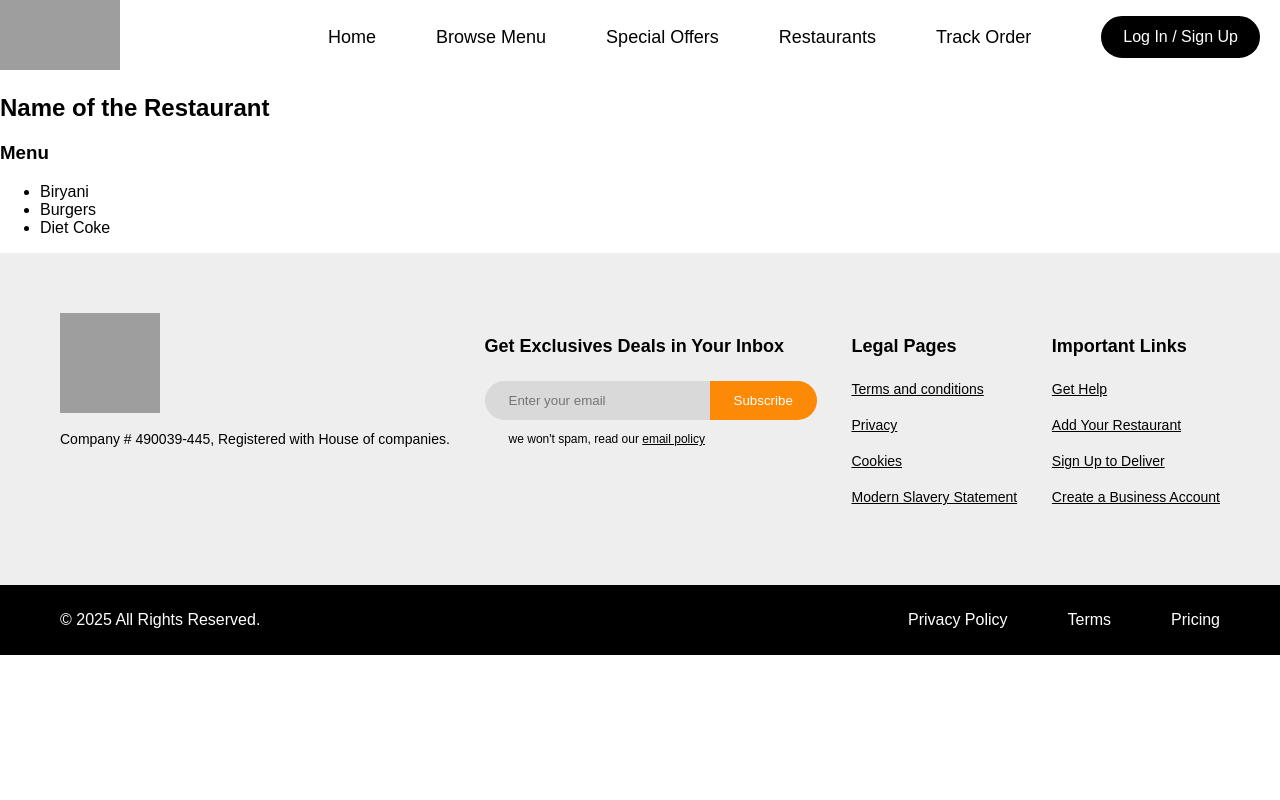
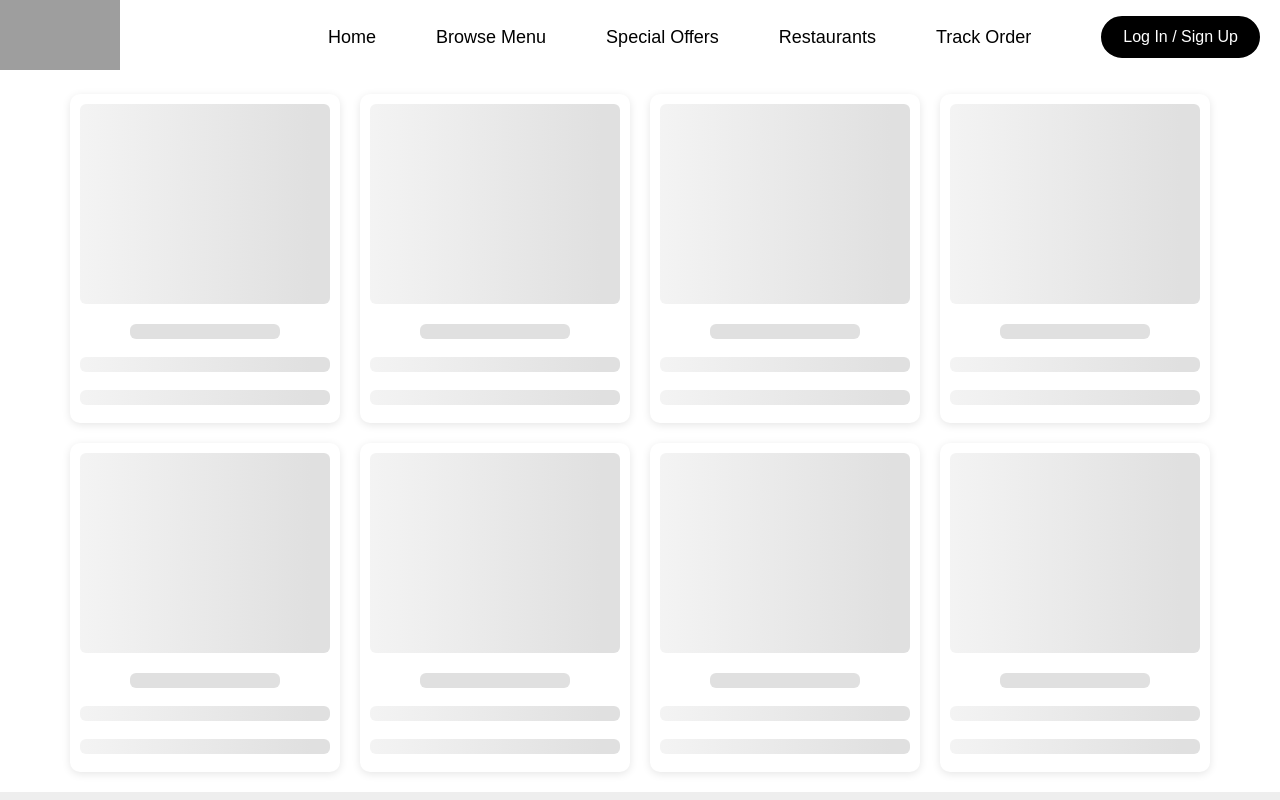
Before and after one commit to anshu0714/food-delivery-website, a React (Vite) app: page /restaurants/1 in a window 1280 px wide. Shown: the top 800 px of the page. Built offline with nearby package versions, Linux system fonts and the light colour scheme; no server answers; grey boxes are pictures that could not be loaded.

Commit message:
Fetch restaurant details from API and add shimmer loader

```diff
--- a/src/pages/Restaurants/RestaurantView.js
+++ b/src/pages/Restaurants/RestaurantView.js
@@ -1,7 +1,29 @@
+import { useEffect, useState } from "react";
+import { RES_API } from "../../utils/apiList";
+import RestaurantCardShimmer from "../../components/ui/RestaurantCardShimmer";
+
 const RestaurantView = () => {
-  return (
+  const [resInfo, setResInfo] = useState(null);
+
+  useEffect(() => {
+    fetchRestaurantDetails();
+  }, []);
+
+  const fetchRestaurantDetails = async () => {
+    const data = await fetch(RES_API);
+    const json = await data.json();
+    let result =
+      json?.data?.cards[4]?.card?.card?.gridElements?.infoWithStyle
+        ?.restaurants[0]?.info || [];
+
+    setResInfo(result);
+  };
+
+  return resInfo == null ? (
+    <RestaurantCardShimmer />
+  ) : (
     <div className="res-view">
-      <h2 className="res-view-name">Name of the Restaurant</h2>
+      <h2 className="res-view-name">{resInfo.name}</h2>
       <h3 className="menu">Menu</h3>
       <ul className="menu-list">
         <li className="item">Biryani</li>
```
